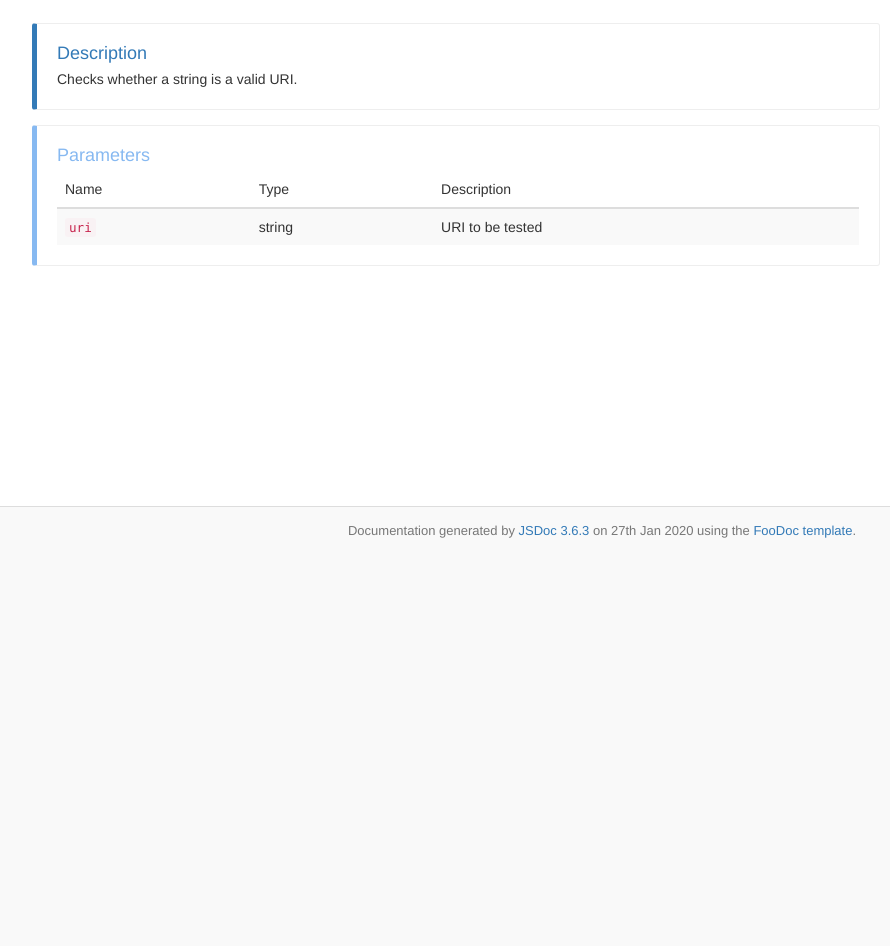
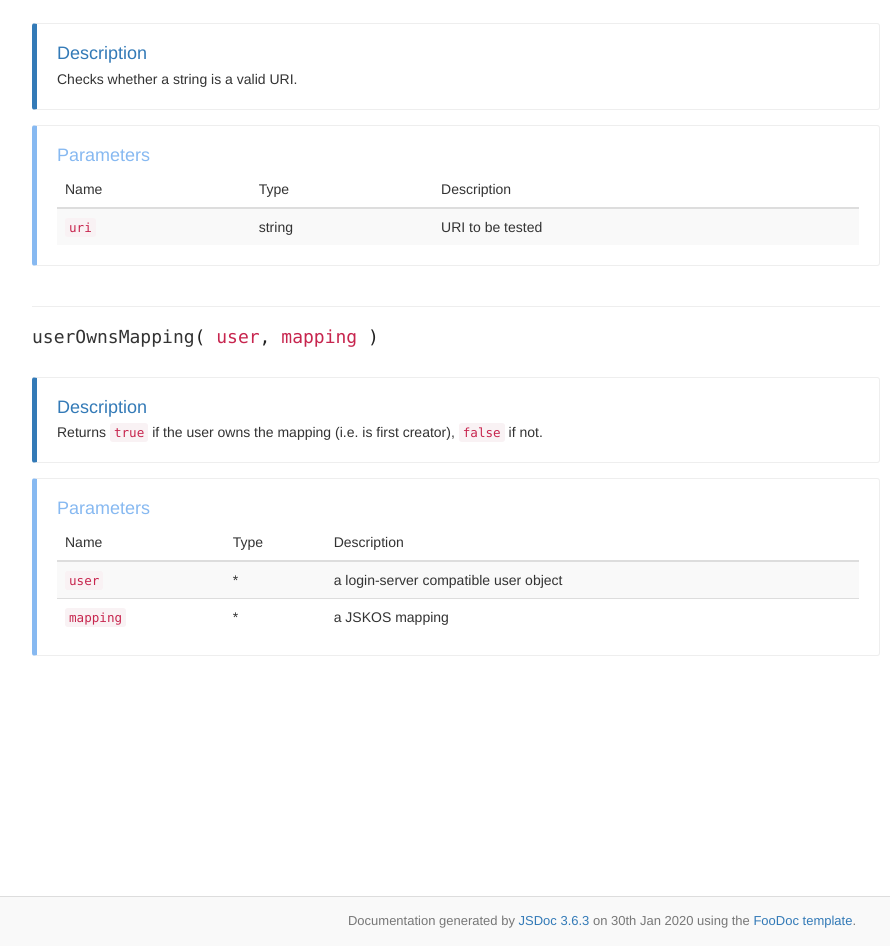
Before and after one commit to gbv/jskos-tools, a plain HTML site: page global.html in a window 1280 px wide. Shown: the part 1192-2138 px from the top of the page, without its empty margins (38-928 px from the left). Before the commit the page ends 1747 px from the top, so only its background shows below. Drawn offline with Linux system fonts and the light colour scheme; a web font is replaced by a local one.

Commit message:
Deploy gbv/jskos-tools to github.com/gbv/jskos-tools.git:gh-pages

```diff
--- a/global.html
+++ b/global.html
@@ -41,6 +41,7 @@
 											<li><a href="global.html#compareFunctions">compareFunctions</a></li>
 											<li><a href="global.html#isValidUri">isValidUri</a></li>
 											<li><a href="global.html#normalize">normalize</a></li>
+											<li><a href="global.html#userOwnsMapping">userOwnsMapping</a></li>
 									</ul>
 								</li>
 								<li class="dropdown">
@@ -165,6 +166,43 @@
 			</div>
 	</div>
 </dd>
+											<hr/>
+											<dt class="symbol-title function public">
+			<h4 id="userOwnsMapping" class="function public"><span class="name">userOwnsMapping</span><span class="signature-params">( <span class="signature-param">user</span>, <span class="signature-param">mapping</span>&nbsp;)</span><span class="signature-type"></span></h4>
+		</dt>
+<dd class="symbol-details function public">
+	<div class="symbol-details-inner">
+			<div class="callout callout-primary"><h5>Description</h5>		<div class="description"><p>Returns <code>true</code> if the user owns the mapping (i.e. is first creator), <code>false</code> if not.</p></div>
+			</div>			<div class="callout callout-info">
+				<h5>Parameters</h5>
+				<table class="params table table-striped">
+					<thead>
+					<tr>
+							<th>Name</th>
+						<th>Type</th>
+						<th class="last">Description</th>
+					</tr>
+					</thead>
+					<tbody>
+						<tr>
+								<td><code>user</code></td>
+							<td><span class="param-type">*</span></td>
+							<td class="last">
+									<p>a login-server compatible user object</p>
+							</td>
+						</tr>
+						<tr>
+								<td><code>mapping</code></td>
+							<td><span class="param-type">*</span></td>
+							<td class="last">
+									<p>a JSKOS mapping</p>
+							</td>
+						</tr>
+					</tbody>
+				</table>
+			</div>
+	</div>
+</dd>
 									</dl>
 							</article>
 					</section>
@@ -175,7 +213,7 @@
 		</div>
 	</div>
 	<footer>
-			<div class="generated-by">Documentation generated by <a href="https://github.com/jsdoc3/jsdoc">JSDoc 3.6.3</a> on 27th Jan 2020 using the <a href="https://github.com/steveush/foodoc">FooDoc template</a>.</div>
+			<div class="generated-by">Documentation generated by <a href="https://github.com/jsdoc3/jsdoc">JSDoc 3.6.3</a> on 30th Jan 2020 using the <a href="https://github.com/steveush/foodoc">FooDoc template</a>.</div>
 	</footer>
 	<script src="js/jquery.min.js"></script>
 	<script src="js/bootstrap.min.js"></script>
```
Also changed, not shown: index.html (+5 -1 lines), index.js.html (+2 -1 lines), lib_concept-scheme.js.html (+2 -1 lines), lib_identifiers.js.html (+2 -1 lines), lib_object-types.js.html (+2 -1 lines), lib_tools.js.html (+16 -2 lines), list_class.html (+2 -1 lines), list_module.html (+2 -1 lines), module-jskos-tools.ConceptScheme.html (+2 -1 lines), module-jskos-tools.html (+2 -1 lines).
